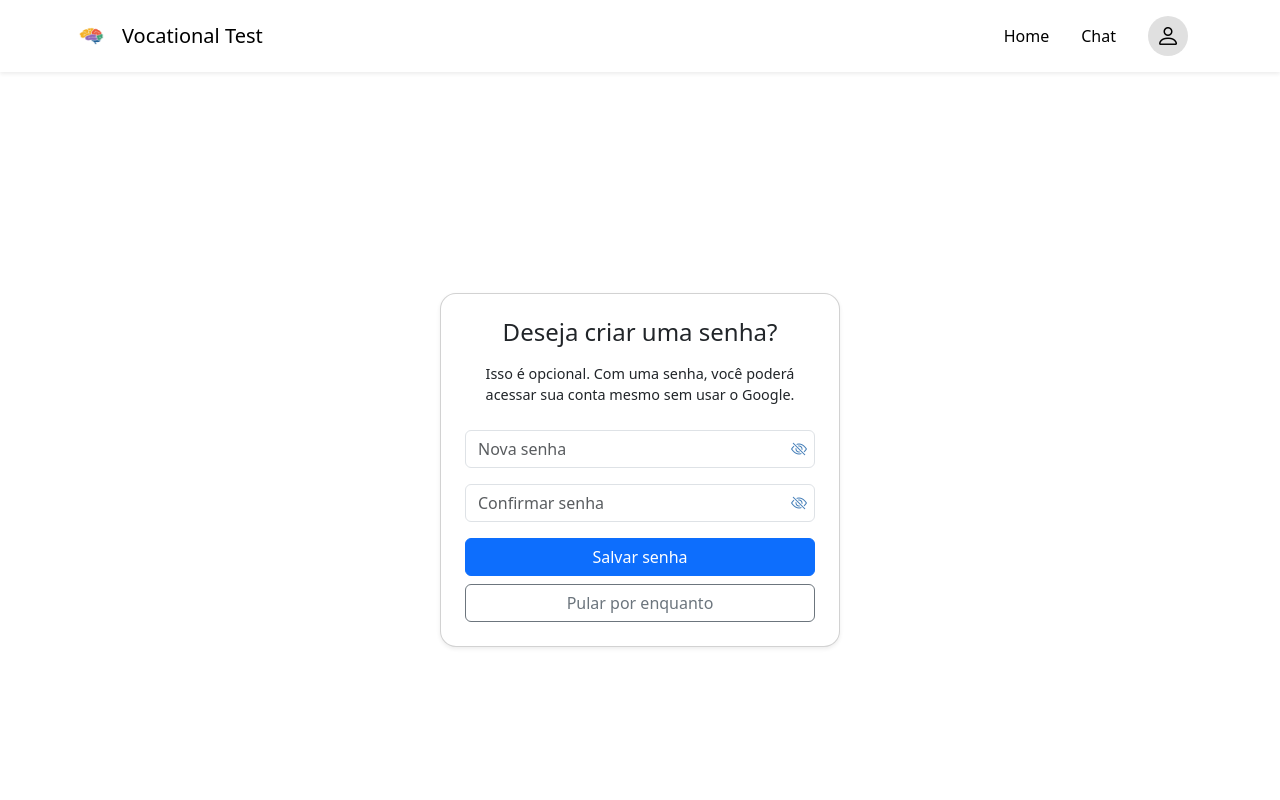
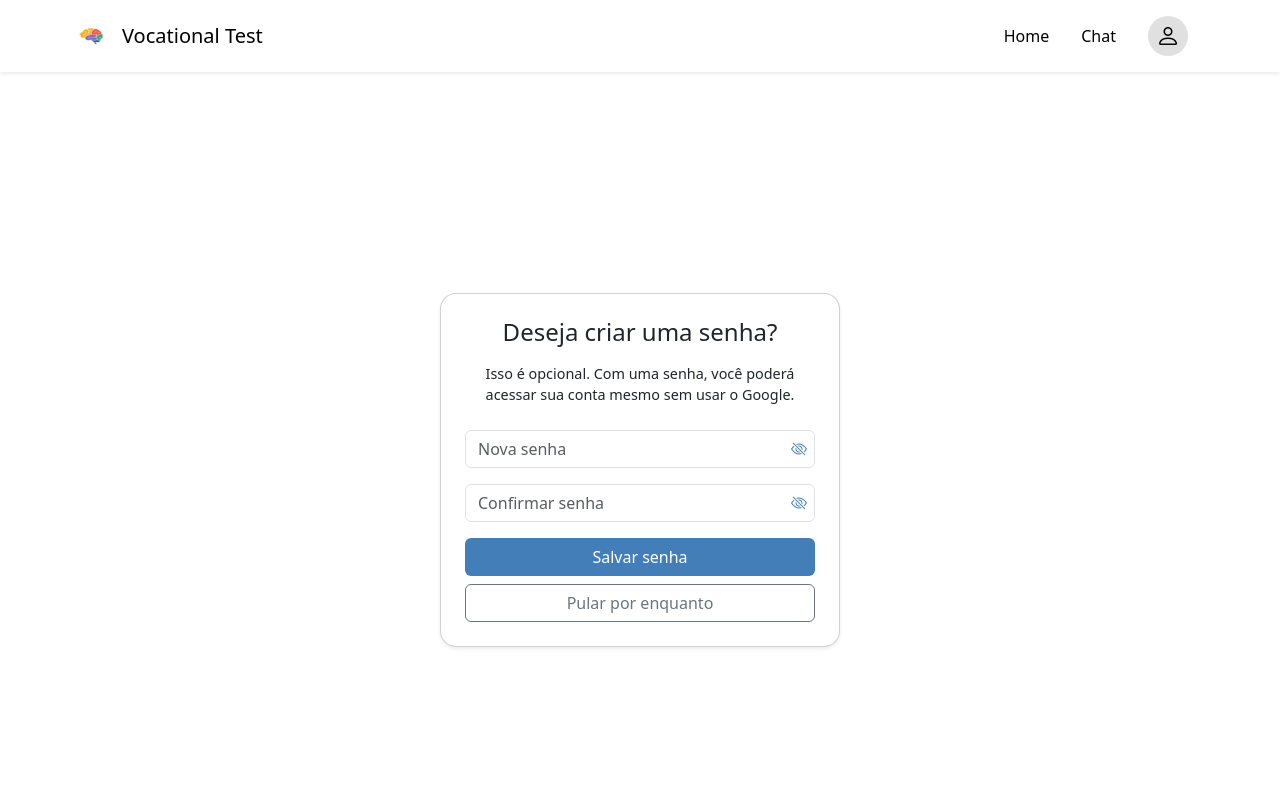
Before and after one commit to eduarda-guimaraes/Vocational-Test, a React (Vite) app in the folder frontend/: page /definir-senha in a window 1280 px wide. Shown: the top 800 px of the page. Built offline with nearby package versions, Linux system fonts and the light colour scheme; no server answers.

Commit message:
botões atualizados

```diff
--- a/frontend/src/pages/DefinirSenha.jsx
+++ b/frontend/src/pages/DefinirSenha.jsx
@@ -94,7 +94,14 @@ export default function DefinirSenha() {
           {erro && <p className="text-danger">{erro}</p>}
           {mensagem && <p className="text-success">{mensagem}</p>}
 
-          <button type="submit" className="btn btn-primary w-100 mb-2">Salvar senha</button>
+          <button
+            type="submit"
+            className="btn w-100 mb-2"
+            style={{ backgroundColor: '#447EB8', color: '#fff' }}
+          >
+            Salvar senha
+          </button>
+
 
           <button type="button" onClick={pularEtapa} className="btn btn-outline-secondary w-100">
             Pular por enquanto
--- a/frontend/src/pages/login.jsx
+++ b/frontend/src/pages/login.jsx
@@ -41,15 +41,25 @@ export default function Login() {
 
   const loginComGoogle = async () => {
     setErro('');
+
     try {
       const result = await signInWithPopup(auth, provider);
       const user = result.user;
 
-      // Verifica se o e-mail já está registrado no Firestore
       const userDoc = await getDoc(doc(db, 'usuarios', user.uid));
+
       if (!userDoc.exists()) {
-        setErro('Este e-mail ainda não possui uma conta. Crie uma conta antes de fazer login.');
+        const emailDoGoogle = user.email;
+
         await auth.signOut();
+
+        // Mostra mensagem de erro antes de redirecionar
+        setErro('Este e-mail está vinculado ao Google, mas ainda não possui um perfil no sistema.');
+
+        setTimeout(() => {
+          navigate('/cadastro', { state: { emailGoogle: emailDoGoogle } });
+        }, 5000); // 2 segundos para o usuário ver a mensagem
+
         return;
       }
 
@@ -59,6 +69,7 @@ export default function Login() {
       setErro('Não foi possível fazer login com o Google.');
     }
   };
+
 
   return (
     <div className="container d-flex justify-content-center align-items-center vh-100">
```
